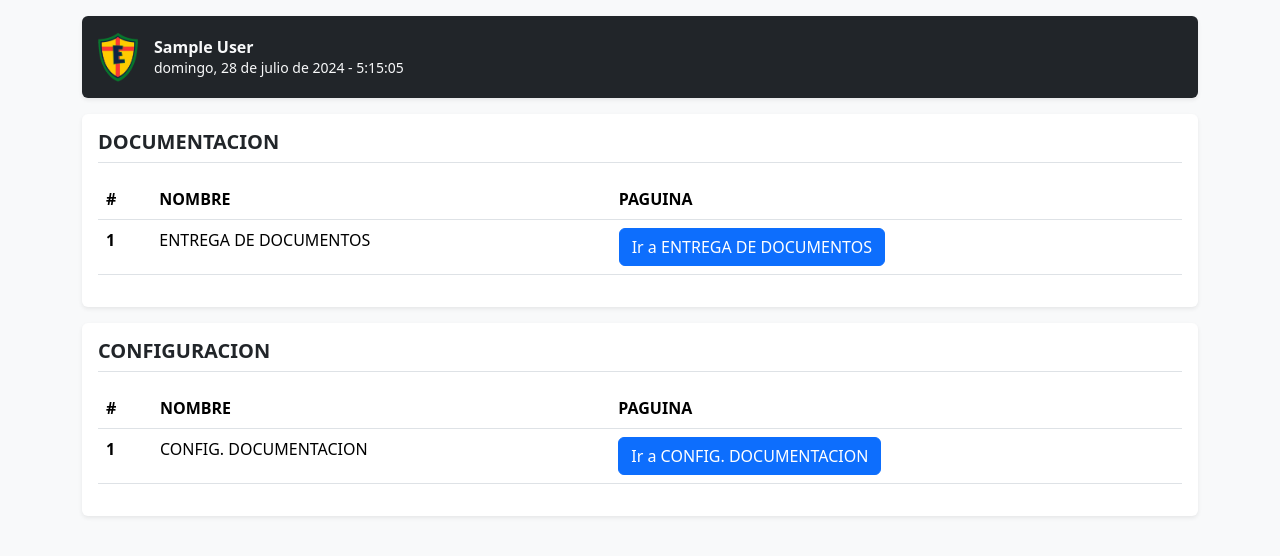
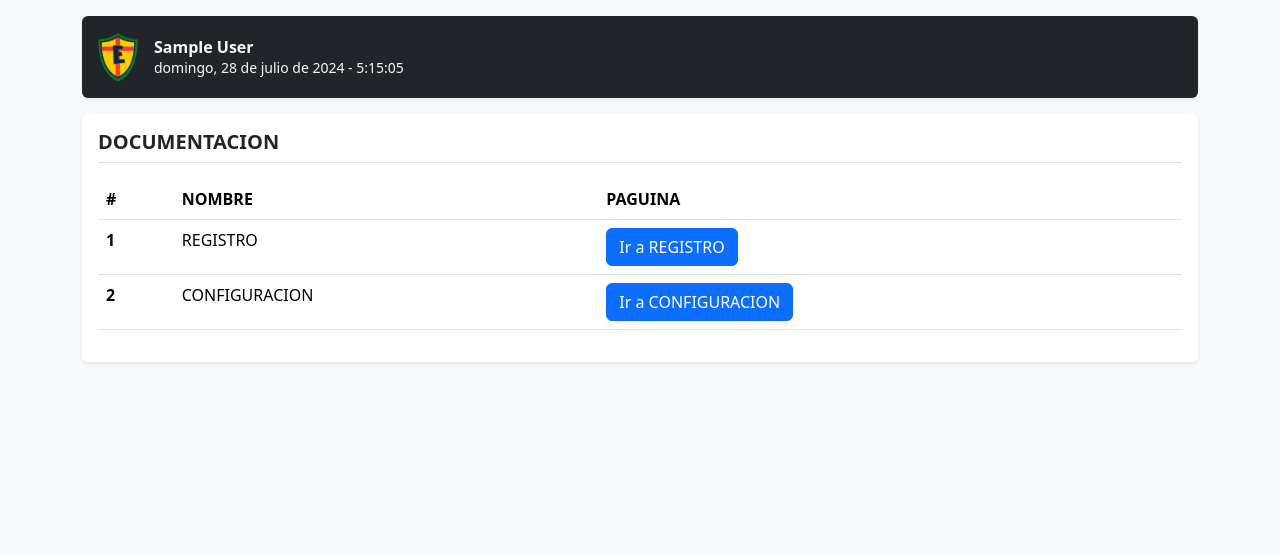
Before and after one commit to MAMV1999/2024, a PHP site: page /Documentacion/Vista/Escritorio.php in a window 1280 px wide. Shown: the part 56-612 px from the top of the page. Run offline with PHP 8.4, Linux system fonts and the light colour scheme; the visitor is signed in with stand-in values (Sample User, id 1).

Commit message:
ACTUALIZACION ESCRITORIO DOCUMENTO

```diff
--- a/Documentacion/Vista/Escritorio.php
+++ b/Documentacion/Vista/Escritorio.php
@@ -18,41 +18,8 @@ if (!isset($_SESSION['nombre'])) {
                 <br>
                 <?php
                 $array = array(
-                    "1" => array("nombre" => "ENTREGA DE DOCUMENTOS", "link" => "DocumentoDetalle.php")
-                );
-                ?>
-                <table class="table">
-                    <thead>
-                        <tr>
-                            <th scope="col">#</th>
-                            <th scope="col">NOMBRE</th>
-                            <th scope="col">PAGUINA</th>
-                        </tr>
-                    </thead>
-                    <tbody>
-                        <?php
-                        $a = 1;
-                        while ($a <= count($array)) {
-                            echo '<tr>
-                                <th scope="row">' . $a . '</th>
-                                <td>' . $array[$a]["nombre"] . '</td>
-                                <td><a class="btn btn-primary" href="' . $array[$a]["link"] . '" role="button">Ir a ' . $array[$a]["nombre"] . '</a></td>
-                            </tr>';
-                            $a++;
-                        }
-                        ?>
-                    </tbody>
-                </table>
-            </div>
-        </div>
-
-        <div class="my-3 p-3 bg-body rounded shadow-sm" id="listado">
-            <h5 class="border-bottom pb-2 mb-0"><b>CONFIGURACION</b></h5>
-            <div class="d-flex text-body-secondary pt-3">
-                <br>
-                <?php
-                $array = array(
-                    "1" => array("nombre" => "CONFIG. DOCUMENTACION", "link" => "Documento.php")
+                    "1" => array("nombre" => "REGISTRO", "link" => "DocumentoDetalle.php"),
+                    "2" => array("nombre" => "CONFIGURACION", "link" => "Documento.php")
                 );
                 ?>
                 <table class="table">
```
